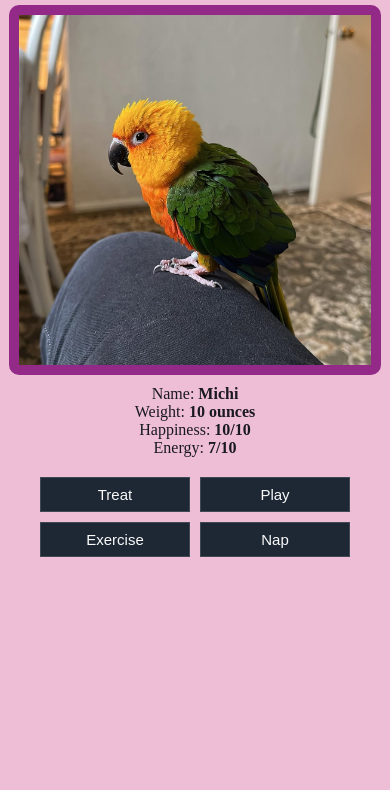
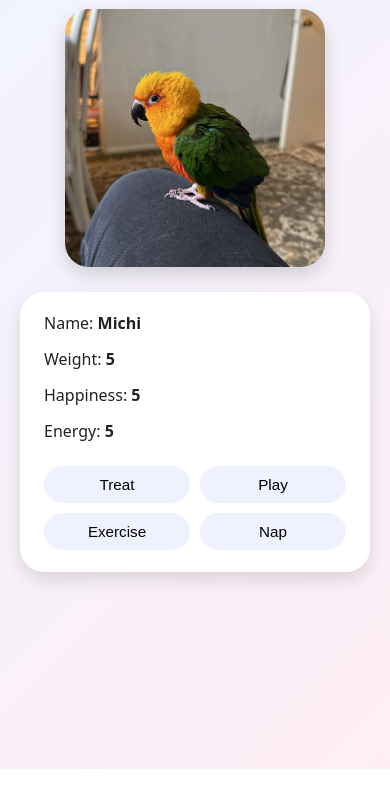
Before and after one commit to blurryvizion/comp484-GoogleDevTools, a plain HTML site: page index.html in a window 390 px wide. Shown: the part 75-865 px from the top of the page. After the commit the page ends 844 px from the top, so only its background shows below. Drawn offline with nearby package versions, Linux system fonts and the light colour scheme.

Commit message:
updating files for assignment requirements

```diff
--- a/index.html
+++ b/index.html
@@ -1,5 +1,5 @@
 <!DOCTYPE html>
-<html>
+<html lang="en">
   <head>
     <title>Your Giga Pet</title>
     <meta charset="utf-8">
@@ -15,37 +15,42 @@
   </head>
 
   <body>
-    <header>
+    <header class="header">
       <h1>This is your Giga Pet</h1>
     </header>
 
-    <!-- Main layout -->
     <main class="game-layout">
-
       <!-- Pet image -->
       <section class="pet-image-area">
-        <img class="pet-image" src="Images/IMG_7341.jpeg">
+        <img class="pet-image" src="Images/IMG_7341.jpeg" alt="Your Giga Pet">
       </section>
 
       <!-- Stats + buttons -->
       <section class="dashboard">
-        <div>Name: <strong><span class="name"></span></strong></div>
-        <div>Weight: <strong><span class="weight"></span> ounces</strong></div>
-        <div>Happiness: <strong><span class="happiness"></span>/10</strong></div>
-        <div>Energy: <strong><span class="energy"></span>/10</strong></div>
+        <div class="stat-line">
+          Name: <strong><span class="name"></span></strong>
+        </div>
+        <div class="stat-line">
+          Weight: <span class="weight"></span>
+        </div>
+        <div class="stat-line">
+          Happiness: <span class="happiness"></span>
+        </div>
+        <div class="stat-line">
+          Energy: <span class="energy"></span>
+        </div>
 
         <!-- Pet message -->
         <div id="pet-message" class="pet-message"></div>
 
         <!-- Action buttons -->
         <div class="button-container">
-          <button class="treat-button">Treat</button>
-          <button class="play-button">Play</button>
-          <button class="exercise-button">Exercise</button>
-          <button class="nap-button">Nap</button>
+          <button type="button" class="treat-button">Treat</button>
+          <button type="button" class="play-button">Play</button>
+          <button type="button" class="exercise-button">Exercise</button>
+          <button type="button" class="nap-button">Nap</button>
         </div>
       </section>
-
     </main>
   </body>
 </html>
--- a/script.js
+++ b/script.js
@@ -2,13 +2,13 @@
 $(function () {
   checkAndUpdatePetInfoInHtml();
 
-  $('.treat-button').click(clickedTreatButton);
-  $('.play-button').click(clickedPlayButton);
-  $('.exercise-button').click(clickedExerciseButton);
-  $('.nap-button').click(clickedNapButton);
+  $('.treat-button').on('click', clickedTreatButton);
+  $('.play-button').on('click', clickedPlayButton);
+  $('.exercise-button').on('click', clickedExerciseButton);
+  $('.nap-button').on('click', clickedNapButton);
 
-  // set active style on whichever button is clicked
-  $('.button-container button').click(function () {
+  // highlight the last-clicked button
+  $('.button-container button').on('click', function () {
     setActiveButton($(this));
   });
 });
@@ -16,15 +16,24 @@ $(function () {
 // Pet object
 var pet_info = {
   name: "Michi",
-  weight: 10,
-  happiness: 10,
-  energy: 7
+  weight: 5,
+  happiness: 5,
+  energy: 5
 };
+
+// Simple logging helper for DevTools demos
+function logPetState(action) {
+  console.log("Action:", action);
+  console.table(pet_info);
+}
 
 // Treat button
 function clickedTreatButton() {
   pet_info.happiness += 1;
   pet_info.weight += 1;
+  pet_info.energy -= 1;
+
+  logPetState("Treat button clicked");
 
   showPetMessage("<strong>Michi</strong> chirps happily after the seeds!");
   checkAndUpdatePetInfoInHtml();
@@ -33,20 +42,23 @@ function clickedTreatButton() {
 // Play button
 function clickedPlayButton() {
   pet_info.happiness += 2;
-  pet_info.weight -= 1;
   pet_info.energy -= 2;
 
-  showPetMessage("<strong>Michi</strong> shreds the cardboard box with joy!");
+  logPetState("Play button clicked");
+
+  showPetMessage("<strong>Michi</strong> plays with her favorite toy!");
   checkAndUpdatePetInfoInHtml();
 }
 
 // Exercise button
 function clickedExerciseButton() {
-  pet_info.happiness -= 1;
-  pet_info.weight -= 2;
-  pet_info.energy += 1;
+  pet_info.happiness += 1;
+  pet_info.weight -= 1;
+  pet_info.energy -= 2;
 
-  showPetMessage("<strong>Michi</strong> flies laps around the house!");
+  logPetState("Exercise button clicked");
+
+  showPetMessage("<strong>Michi</strong> flaps around the room!");
   checkAndUpdatePetInfoInHtml();
 }
 
@@ -55,12 +67,29 @@ function clickedNapButton() {
   pet_info.energy += 3;
   pet_info.happiness += 1;
 
+  logPetState("Nap button clicked");
+
   showPetMessage("<strong>Michi</strong> takes a cozy nap on your shoulder.");
   checkAndUpdatePetInfoInHtml();
 }
 
-// Clamp stats and update html
+// Status text in HTML
+function updatePetInfoInHtml() {
+  $('.name').text(pet_info.name);
+  $('.weight').text(pet_info.weight);
+  $('.happiness').text(pet_info.happiness);
+  $('.energy').text(pet_info.energy);
+}
+
+// Clamp values and update UI
 function checkAndUpdatePetInfoInHtml() {
+  // DevTools example: pause automatically when energy is very low
+  if (pet_info.energy <= 1) {
+    // This triggers a breakpoint when DevTools are open.
+    // Remove it if it gets annoying.
+    debugger;
+  }
+
   if (pet_info.weight < 0) pet_info.weight = 0;
   if (pet_info.happiness < 0) pet_info.happiness = 0;
   if (pet_info.energy < 0) pet_info.energy = 0;
@@ -71,36 +100,20 @@ function checkAndUpdatePetInfoInHtml() {
   updatePetInfoInHtml();
 }
 
-// Write stats to page
-function updatePetInfoInHtml() {
-  $('.name').text(pet_info.name);
-  $('.weight').text(pet_info.weight);
-  $('.happiness').text(pet_info.happiness);
-  $('.energy').text(pet_info.energy);
-}
-
-// Highlight active button using siblings()
-function setActiveButton(button)
-{
-
-  /**************************************************************************************
-   * siblings(): selects the other buttons next to this one
-   * **************************************************************************************/
-  button.addClass('active-btn');
-  button.siblings('button').removeClass('active-btn');
+// Button highlighting
+function setActiveButton($btn) {
+  $('.button-container button').removeClass('active');
+  $btn.addClass('active');
 }
 
 // Show pet message using html()
 function showPetMessage(message) {
   var msg = $('#pet-message');
 
-  /******************************************************************************
-   * html(): sets HTML content (allows <strong> tags)
-   * ***************************************************************************/
-
+  // DevTools DOM example: this is where html() changes the subtree
   msg.html(message);
 
-  msg.fadeIn(200);
+  msg.stop(true, true).fadeIn(200);
   setTimeout(function () {
     msg.fadeOut(400);
   }, 1000);
--- a/style.css
+++ b/style.css
@@ -1,77 +1,124 @@
-/* Page background and base text color */
-:root {
-  --soft-white: #eebed7;
-  --text-color: #19191f;
+* {
+  box-sizing: border-box;
+  margin: 0;
+  padding: 0;
 }
 
-html, body {
-  height: 100%;
-  margin: 0;
-  background-color: var(--soft-white);
-  color: var(--text-color);
-  -webkit-font-smoothing: antialiased;
-  -moz-osx-font-smoothing: grayscale;
+body {
+  font-family: system-ui, -apple-system, BlinkMacSystemFont, "Segoe UI", sans-serif;
+  background: linear-gradient(135deg, #f0f4ff, #ffeef5);
+  color: #222;
+  min-height: 100vh;
+  display: flex;
+  flex-direction: column;
+  align-items: center;
+  justify-content: flex-start;
+  padding: 20px;
 }
 
-/* Main centered layout */
+.header {
+  margin-bottom: 24px;
+  text-align: center;
+}
+
+.header h1 {
+  font-size: 1.8rem;
+}
+
 .game-layout {
   display: flex;
-  color:#19191f;
-  flex-direction: column;
-  align-items: center;
-  margin-top: 20px;
+  flex-wrap: wrap;
+  gap: 24px;
+  align-items: stretch;
+  justify-content: center;
+  width: 100%;
+  max-width: 900px;
 }
 
-/* Center pet image */
 .pet-image-area {
+  flex: 1 1 260px;
   display: flex;
+  align-items: center;
   justify-content: center;
-  width: 100%;
 }
 
-/* pet image */
 .pet-image {
-  height: 350px;
-  width: auto;
-  border-radius: 10px;
-  border: 10px solid #942a88 ;
+  max-width: 260px;
+  max-height: 260px;
+  border-radius: 24px;
+  object-fit: cover;
+  box-shadow: 0 8px 18px rgba(0, 0, 0, 0.15);
 }
 
-/* Center stats */
 .dashboard {
-  text-align: center;
-  padding: 10px;
+  flex: 1 1 280px;
+  background: #ffffff;
+  border-radius: 24px;
+  padding: 20px 24px;
+  box-shadow: 0 8px 18px rgba(0, 0, 0, 0.12);
+  display: flex;
+  flex-direction: column;
+  gap: 14px;
 }
 
-/* Pet message */
+.stat-line {
+  font-size: 1rem;
+}
+
+.stat-line span {
+  font-weight: 600;
+}
+
 .pet-message {
-  margin-top: 10px;
-  font-style: comic sans ms;
-  min-height: 22px;
+  min-height: 32px;
+  margin-top: 6px;
+  font-size: 0.95rem;
+  color: #70306a;
+  padding: 8px 10px;
+  border-radius: 12px;
+  background: #fbeaff;
   display: none;
 }
 
-/* Buttons centered */
 .button-container {
-  margin-top: 20px;
-  display: flex;
-  justify-content: center;
-  flex-wrap: wrap;
+  margin-top: 10px;
+  display: grid;
+  grid-template-columns: repeat(2, minmax(0, 1fr));
   gap: 10px;
 }
 
-/* Button style */
 .button-container button {
-  width: 150px;
-  padding: 8px 4px;
-  font-size: 15px;
-  background-color: #1e2835;
-  color: #fafafa;
-  border: 1px solid #404853;
+  padding: 10px 12px;
+  border-radius: 999px;
+  border: none;
+  font-size: 0.95rem;
   cursor: pointer;
+  background: #f0f1ff;
+  transition: transform 0.1s ease, box-shadow 0.1s ease, background 0.1s ease;
 }
 
-/*highlight active button*/
-.button-container button.active-btn {
-  outline: 5px solid #ffd54f;
+.button-container button:hover {
+  transform: translateY(-1px);
+  box-shadow: 0 4px 10px rgba(0, 0, 0, 0.15);
 }
+
+.button-container button:active {
+  transform: translateY(0);
+  box-shadow: none;
+}
+
+.button-container button.active {
+  background: #a98bff;
+  color: #fff;
+}
+
+@media (max-width: 650px) {
+  .game-layout {
+    flex-direction: column;
+    align-items: center;
+  }
+
+  .dashboard {
+    width: 100%;
+  }
+}
```
